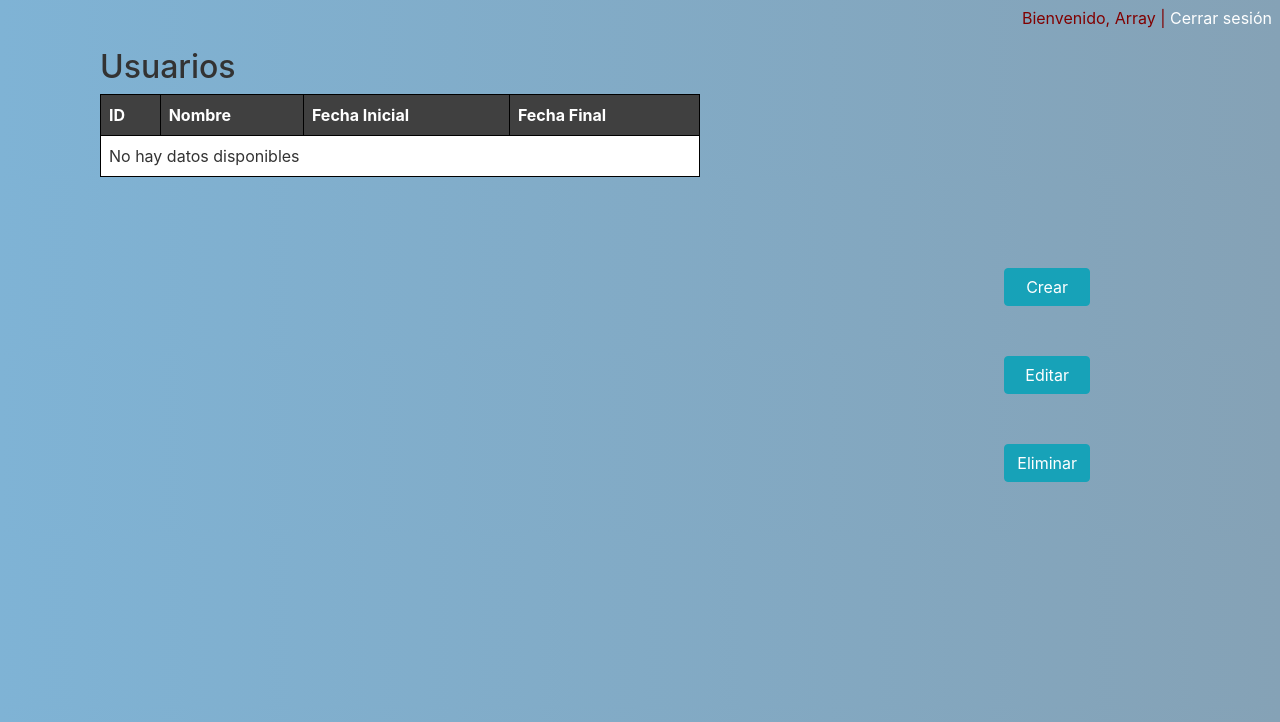
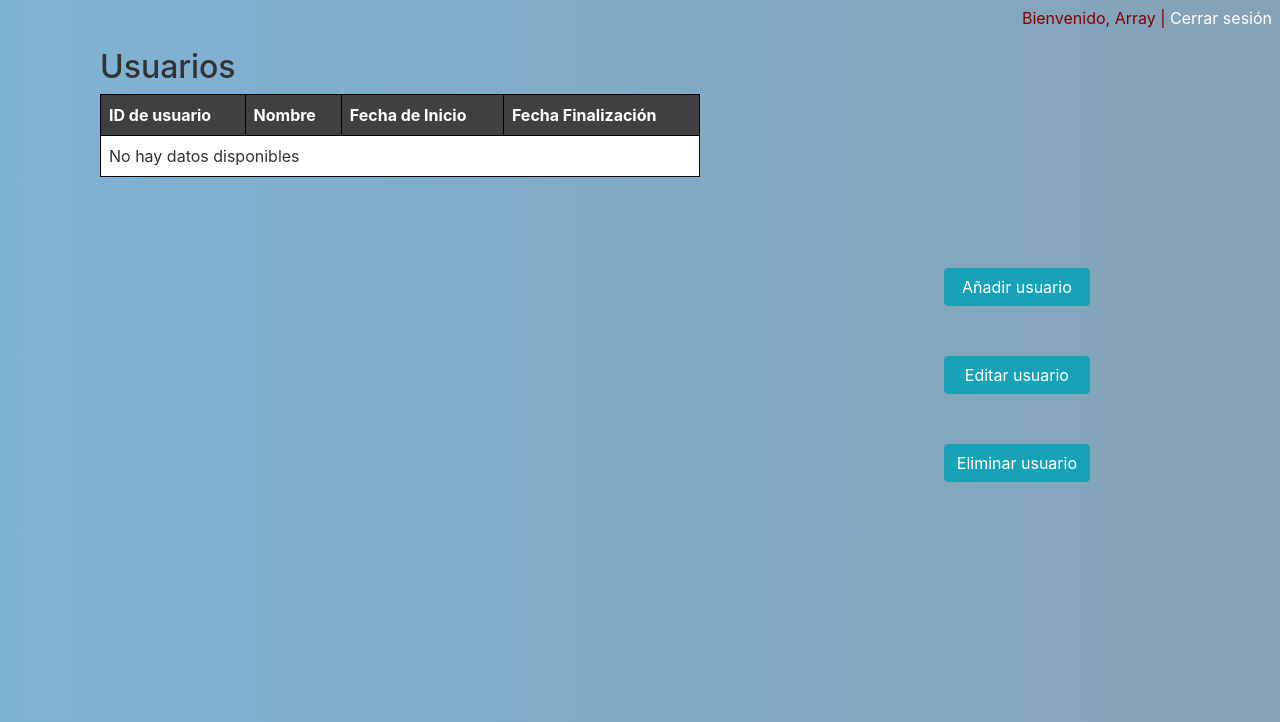
Before and after one commit to nicopz23/NicosGym, a PHP site: page /adm.php in a window 1280 px wide. Shown: the top 722 px of the page. Run offline with PHP 8.4, Linux system fonts and the light colour scheme; the visitor is signed in with stand-in values (Sample User, id 1); data that the repository does not hold is empty; some libraries are stand-ins or nearby versions.

Commit message:
ultimos cambios

```diff
--- a/adm.php
+++ b/adm.php
@@ -120,10 +120,10 @@ if (isset($_SESSION["usuario"])) {
                 <table class="">
                     <thead class="">
                         <tr>
-                            <th>ID</th>
+                            <th>ID de usuario</th>
                             <th>Nombre</th>
-                            <th>Fecha Inicial</th>
-                            <th>Fecha Final</th>
+                            <th>Fecha de Inicio</th>
+                            <th>Fecha Finalización</th>
                         </tr>
                     </thead>
                     <tbody>
@@ -156,9 +156,9 @@ if (isset($_SESSION["usuario"])) {
             </div>
             <div class="col-md-4">
                 <div class="action-buttons">
-                    <a href="register.php" class="btn btn-info">Crear</a>
-                    <a href="editar.php" class="btn btn-info">Editar</a>
-                    <a href="eliminar.php" class="btn btn-info">Eliminar</a>
+                    <a href="register.php" class="btn btn-info">Añadir usuario</a>
+                    <a href="editar.php" class="btn btn-info">Editar usuario</a>
+                    <a href="eliminar.php" class="btn btn-info">Eliminar usuario</a>
                 </div>
             </div>
         </div>
--- a/editar.php
+++ b/editar.php
@@ -148,7 +148,7 @@ if (isset($_POST["nombre"])) {
                         <h2 class="card-title text-center">Editar usuario</h2>
                         <form method="post">
                             <div class="form-group">
-                                <label for="id">ID:</label>
+                                <label for="id">ID usuario:</label>
                                 <input type="text" class="form-control" id="id" name="id" onkeyup="buscarUsuario()" maxlength="10">
                             </div>
                             <div class="form-group">
--- a/eliminar.php
+++ b/eliminar.php
@@ -151,7 +151,7 @@ if (isset($_POST["nombre"])) {
                         <h2 class="card-title text-center">Eliminar usuario</h2>
                         <form method="post">
                             <div class="form-group">
-                                <label for="id">ID:</label>
+                                <label for="id">ID usuario:</label>
                                 <input type="text" class="form-control" id="id" name="id" onkeyup="buscarUsuario()">
                             </div>
                             <div class="form-group">
--- a/renovar.php
+++ b/renovar.php
@@ -123,7 +123,7 @@ if ($_SERVER["REQUEST_METHOD"] == "POST") {
                         <h2 class="card-title text-center">Editar usuario</h2>
                         <form method="post">
                             <div class="form-group">
-                                <label for="id">ID:</label>
+                                <label for="id">ID usuario:</label>
                                 <input type="text" class="form-control" id="id" name="id" onkeyup="buscarUsuario()" maxlength="10">
                             </div>
                             <div class="form-group">
--- a/templates/pausarfecha.php
+++ b/templates/pausarfecha.php
@@ -65,4 +65,3 @@ if (isset($_GET['pausarMembresia'])) {
     header('Content-Type: application/json');
     echo json_encode($response);
 }
-?>
--- a/usr.php
+++ b/usr.php
@@ -117,7 +117,7 @@ if (!$fila) {
   <div class="logout-container">
     <div id="logout">
       <?php if (isset($_SESSION['usuario'])) : ?>
-        <p style="color: maroon;position: relative;position: relative;bottom: 42px;right: 8px;"> Bienvenido, <?php echo $_SESSION['usuario']; ?> | <a href="logout.php">Cerrar sesión</a></p>
+        <p style="color: maroon;position: relative;position: relative;right: 8px;"> Bienvenido, <?php echo $_SESSION['usuario']; ?> | <a href="logout.php">Cerrar sesión</a></p>
       <?php endif; ?>
     </div>
   </div>
@@ -131,7 +131,7 @@ if (!$fila) {
       <?php else : ?>
         <div class="col-md-6">
           <div class="form-group">
-            <label for="id">ID:</label>
+            <label for="id">ID usuario:</label>
             <p class="form-control-static" id="id"><?php echo $fila['idusuarios']; ?></p>
           </div>
           <div class="form-group">
```
